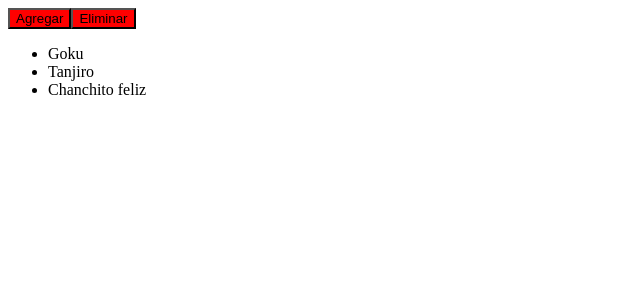
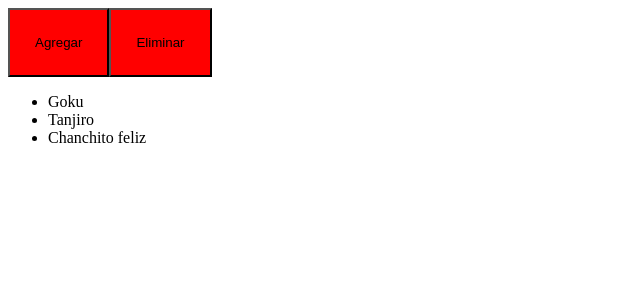
Before and after one commit to Pauljls/React-Basics, a React (Vite) app: page / in a window 1280 px wide. Shown: the top 300 px of the page, without its empty margins (0-640 px from the left). Built offline with nearby package versions, Linux system fonts and the light colour scheme.

Commit message:
Learning css modules to use in components

```diff
--- a/src/components/Button/Button.css
+++ /dev/null
@@ -1,3 +0,0 @@
-button{
-    background-color: red;
-}
--- /dev/null
+++ b/src/components/Button/Button.module.css
@@ -0,0 +1,11 @@
+.button{
+    background-color: red;
+}
+
+.padded{
+    padding: 25px;
+}
+
+#btn1{
+
+}
--- a/src/components/Button/index.tsx
+++ b/src/components/Button/index.tsx
@@ -1,5 +1,8 @@
 import { ReactNode, useState } from "react"
-import './Button.css'
+//para crear un modulo de css sera necesario importarlo bajo una costante
+//los modulos seran las propeidades del objeto por lo que sera necesario nombrarlas
+//de la siguiente forma ".nombre"
+import style from './Button.module.css'
 
 type Props = {
     children : ReactNode
@@ -8,14 +11,19 @@ type Props = {
 }
 
 
+console.log(style)
 function Button({children, onClick, isLoading} : Props){
 
 
+    const className = [`btn btn-${isLoading ? 'secondary' : 'primary'}`,style.button, style.padded].join(" ")
+    //Los modulso de css iran en el apartado de clases
     return (<button
         disabled={isLoading}
         onClick={onClick}
         type="button"
-        className= {`btn btn-${isLoading ? 'secondary' : 'primary'}`}>
+        className= {className}
+        //className={[style.button, style.padded].join(" ")}
+        >
             {isLoading ? 'Cargando': children }
         </button>)
 }
```
